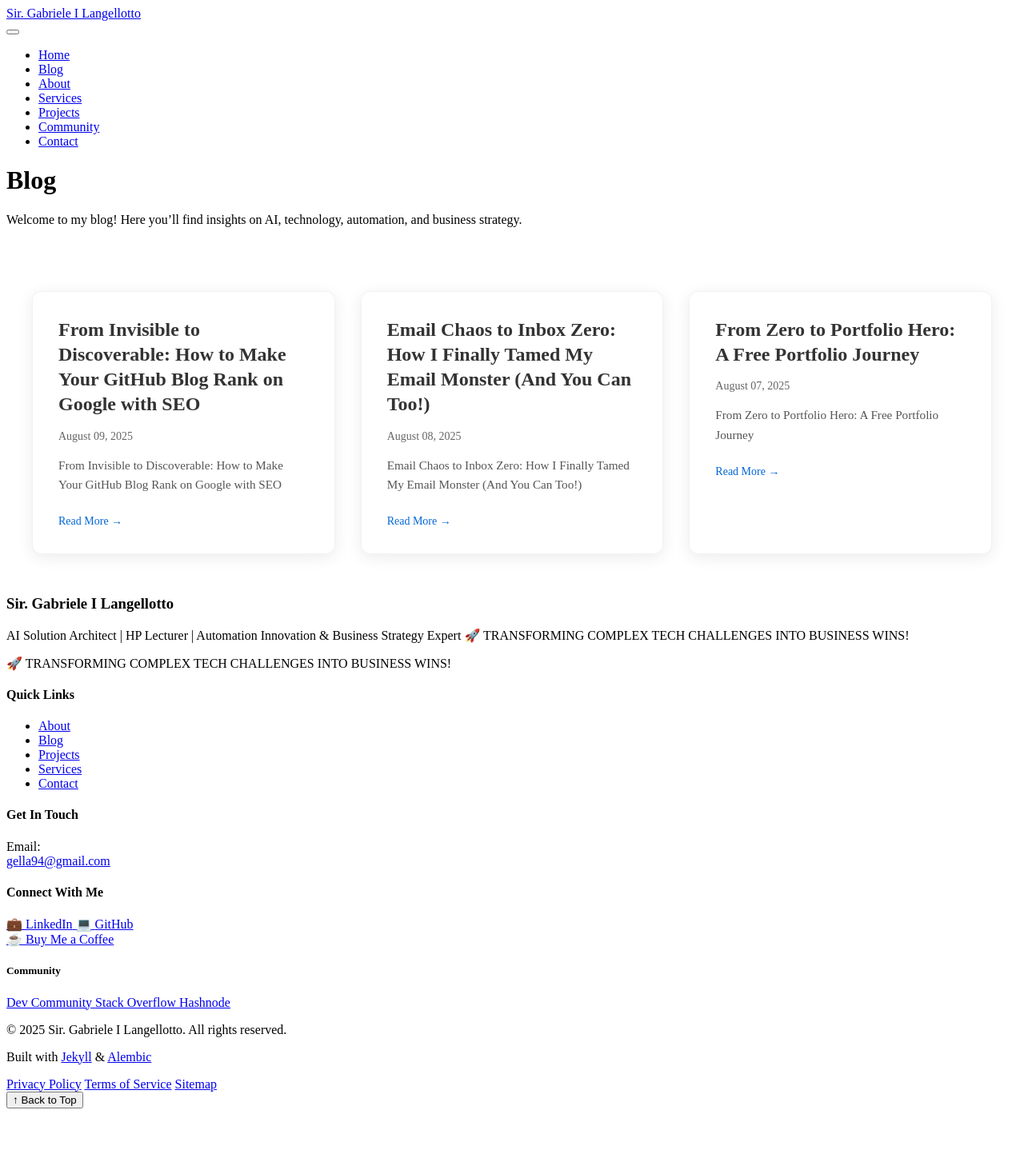
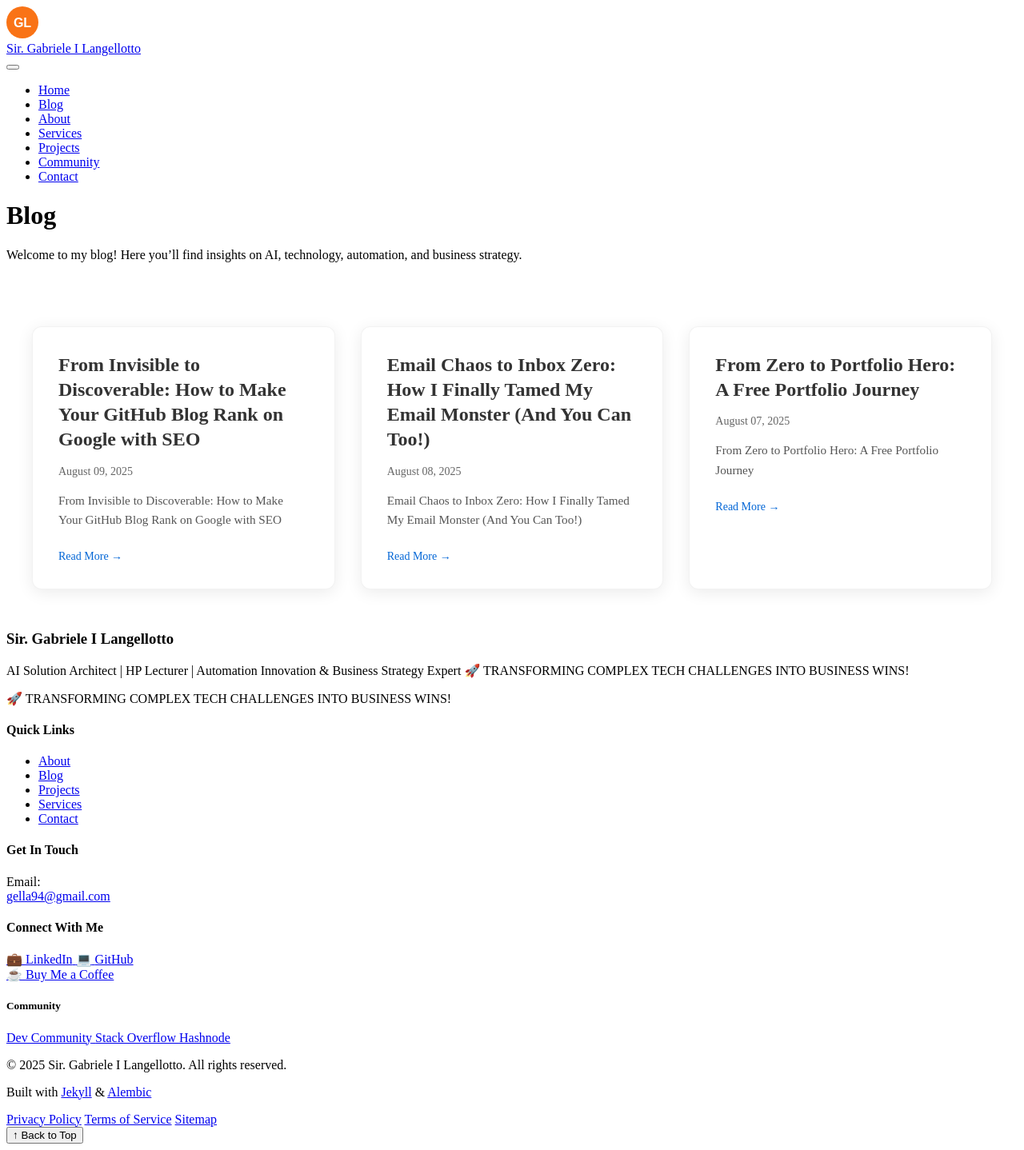
Before and after one commit to GIL794/gil794.github.io, a Jekyll site: the page built from blog.md, in a window 1280 px wide. Shown: the whole page at 80% size. Built offline with Jekyll 4.4.1, drawn with Linux system fonts in a browser that asks for light colours; before the commit the page ends 1394 px from its top, so only the background shows below that.

Commit message:
Add GL logo and improve header structureAdd GL logo and improve header structureUpdate header.html

```diff
--- a/_includes/header.html
+++ b/_includes/header.html
@@ -1,10 +1,20 @@
 <header class="site-header">
   <div class="container">
     <div class="header__content">
+      <!-- Logo with SVG initials 'GL' -->
+      <div class="header__logo">
+        <a href="{{ '/' | relative_url }}" class="logo-link">
+          <svg width="40" height="40" viewBox="0 0 40 40" xmlns="http://www.w3.org/2000/svg" class="logo-svg">
+            <circle cx="20" cy="20" r="20" fill="#f97316"/>
+            <text x="20" y="26" text-anchor="middle" fill="white" font-family="Arial, sans-serif" font-size="16" font-weight="bold">GL</text>
+          </svg>
+        </a>
+      </div>
+
       <!-- Site branding -->
       <div class="header__brand">
         {% if site.logo %}
-          <a class="header__logo" href="{{ '/' | relative_url }}">
+          <a class="header__title" href="{{ '/' | relative_url }}">
             {% include site-logo.html %}
           </a>
         {% endif %}
@@ -33,41 +43,14 @@
                 {% assign url = item.url | relative_url %}
               {% endif %}
               <li>
-                <a class="{% if item.url == page.url or (item.url == '/' and page.url == '/index.html') %}active{% endif %}" href="{{ url }}">{{ item.title }}</a>
+                <a class="{% if item.url == page.url or (item.url == '/' and page.url == '/index.html') %}active{% endif %}" href="{{ url }}">
+                  {{ item.title }}
+                </a>
               </li>
             {% endfor %}
-          </ul>
-        </nav>
-      {% else %}
-        <nav aria-label="Main navigation" class="nav nav--main">
-          <ul>
-            <li>
-              <a class="{% if page.url == '/' or page.url == '/index.html' %}active{% endif %}" href="{{ '/' | relative_url }}">Home</a>
-            </li>
-            <li>
-              <a class="{% if page.url == '/about/' %}active{% endif %}" href="{{ '/about/' | relative_url }}">About</a>
-            </li>
-            <li>
-              <a class="{% if page.url == '/blog/' %}active{% endif %}" href="{{ '/blog/' | relative_url }}">Blog</a>
-            </li>
-            <li>
-              <a class="{% if page.url == '/projects/' %}active{% endif %}" href="{{ '/projects/' | relative_url }}">Projects</a>
-            </li>
-            <li>
-              <a class="{% if page.url == '/services/' %}active{% endif %}" href="{{ '/services/' | relative_url }}">Services</a>
-            </li>
-            <li>
-              <a class="{% if page.url == '/community/' %}active{% endif %}" href="{{ '/community/' | relative_url }}">Community</a>
-            </li>
-            <li>
-              <a class="{% if page.url == '/contact/' %}active{% endif %}" href="{{ '/contact/' | relative_url }}">Contact</a>
-            </li>
           </ul>
         </nav>
       {% endif %}
     </div>
   </div>
-
-  <!-- Feature section for hero/banner content -->
-  {% include site-feature.html %}
 </header>
```
